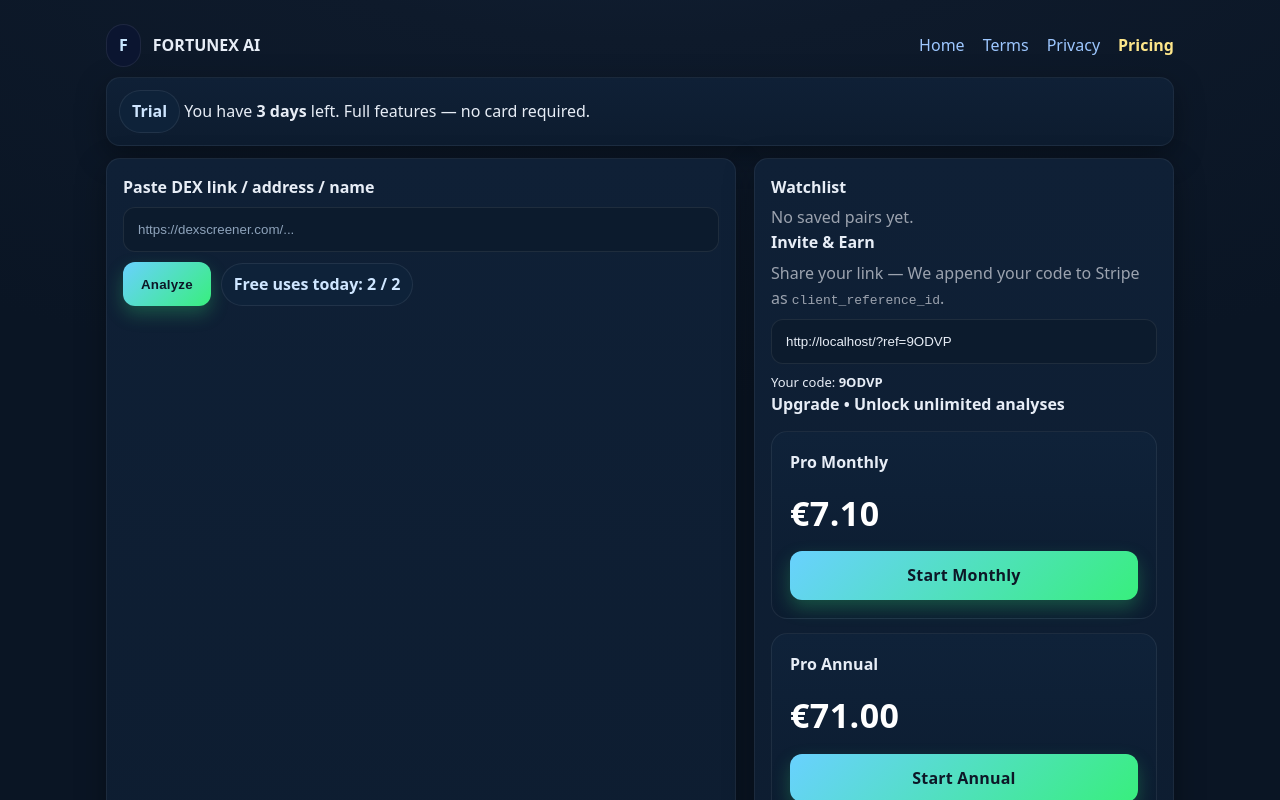
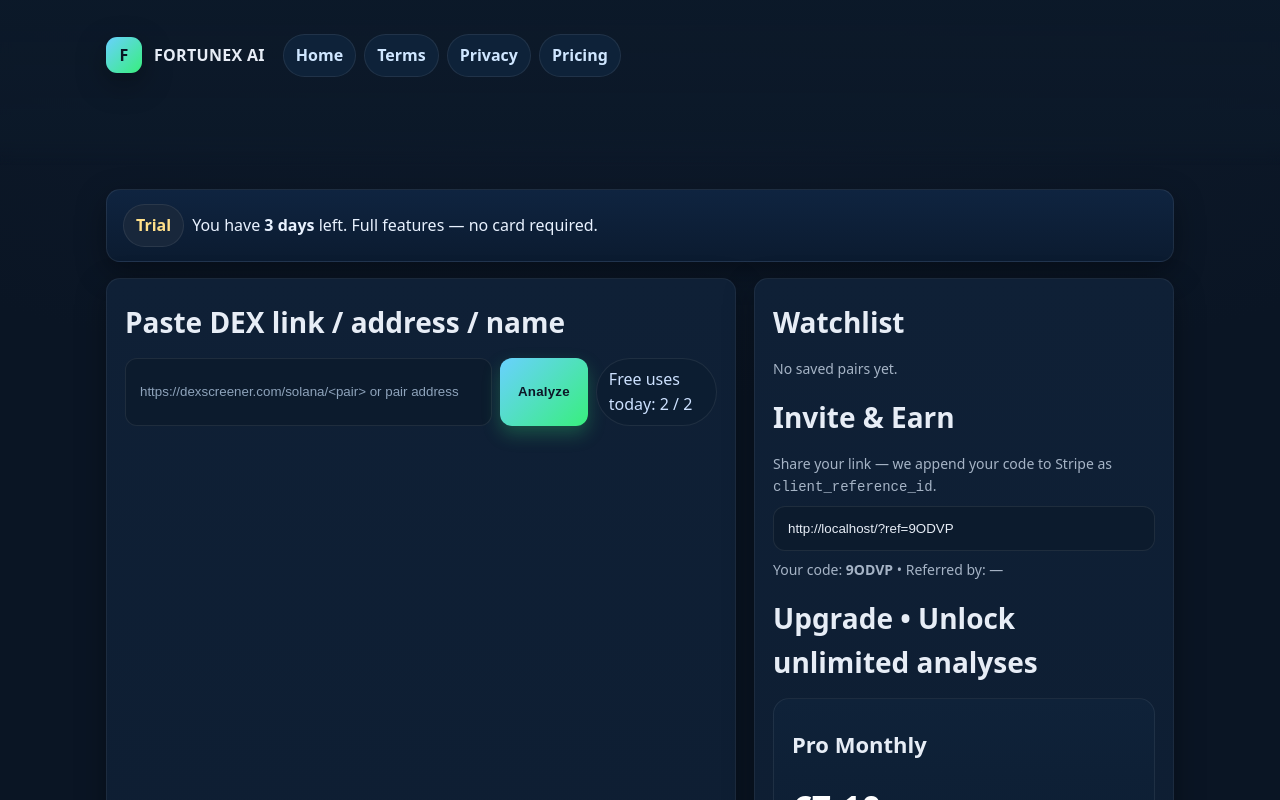
Before and after one commit to dexter720/Fortunex-AI, a React (Vite) app: page / in a window 1280 px wide. Shown: the top 800 px of the page. Built offline with nearby package versions, Linux system fonts and the light colour scheme; the HTML template or start-up script is replaced by a standard one.

Commit message:
Refactor pricing links and input parsing logic
Refactor pricing links and input parsing logic for better clarity and functionality.

```diff
--- a/src/App.jsx
+++ b/src/App.jsx
@@ -1,355 +1,314 @@
 import React, { useEffect, useMemo, useState } from "react";
 
-/* =============================
-   PRICING (replace with Stripe links later)
-   ============================= */
-const CHECKOUT = {
-  MONTHLY: "#monthly", // put your Stripe payment link here
-  ANNUAL: "#annual",   // put your Stripe payment link here
-  LIFETIME: "#lifetime"// put your Stripe payment link here
+/** ========== CONFIG (edit these when you add Stripe) ========== */
+const STRIPE_MONTHLY = "https://buy.stripe.com/your-monthly-link";
+const STRIPE_ANNUAL  = "https://buy.stripe.com/your-annual-link";
+const STRIPE_LIFE    = "https://buy.stripe.com/your-lifetime-link";
+/** ============================================================= */
+
+const TRIAL_DAYS = 3;
+const FREE_USES_PER_DAY = 2;
+
+/* Helpers */
+const fmt = (n, d = 2) => {
+  if (n === null || n === undefined || isNaN(n)) return "—";
+  return Number(n).toLocaleString(undefined, { maximumFractionDigits: d });
 };
+const todayKey = () => new Date().toISOString().slice(0, 10);
+const getParam = (k) => new URLSearchParams(window.location.search).get(k) || "";
+const clamp = (n, a, b) => Math.max(a, Math.min(b, n));
 
-/* =============================
-   UTIL — parse user input
-   accepts: dexscreener link, token address, or name
-   ============================= */
-function parseDexInput(raw) {
-  const txt = (raw || "").trim();
-  if (!txt) return null;
+/* Dex link parsing */
+function parseInput(raw) {
+  if (!raw) return null;
+  const s = raw.trim();
 
-  // direct dexscreener link -> grab query part after last '/'
+  // If it's a full Dexscreener link
   try {
-    if (txt.includes("dexscreener.com")) {
-      const u = new URL(txt);
+    const u = new URL(s);
+    if (u.hostname.includes("dexscreener.com")) {
       const parts = u.pathname.split("/").filter(Boolean);
-      const last = parts[parts.length - 1];
-      return last || txt;
+      // /solana/<pairAddress> OR /<chain>/<pairAddress>
+      if (parts.length >= 2) return { chain: parts[0], pair: parts[1] };
     }
-  } catch {
-    /* fall through */
+  } catch (_) {}
+
+  // If it's a bare address, assume Solana pair (common for your use-case)
+  if (/^[A-Za-z0-9]{20,60}$/.test(s)) return { chain: "solana", pair: s };
+
+  return null;
 }
 
-  // token address or name
-  return txt;
+export default function App() {
+  const [raw, setRaw] = useState("");
+  const [freeLeft, setFreeLeft] = useState(FREE_USES_PER_DAY);
+  const [analysis, setAnalysis] = useState(null);
+  const [loading, setLoading] = useState(false);
+  const [err, setErr] = useState("");
+
+  // --- Referral code (stable per browser) ---
+  const myRef = useMemo(() => {
+    let code = localStorage.getItem("fx_ref");
+    if (!code) {
+      // 5-char base36 code
+      code = Math.random().toString(36).slice(2, 7).toUpperCase();
+      localStorage.setItem("fx_ref", code);
+    }
+    return code;
+  }, []);
+
+  // --- If user came through a referral, store it ---
+  useEffect(() => {
+    const ref = getParam("ref");
+    if (ref) localStorage.setItem("fx_referredBy", ref);
+  }, []);
+
+  // --- Trial state & free uses tally ---
+  const trial = useMemo(() => {
+    let start = localStorage.getItem("fx_trial_start");
+    if (!start) {
+      start = Date.now().toString();
+      localStorage.setItem("fx_trial_start", start);
+    }
+    const days = Math.floor((Date.now() - Number(start)) / 86400000);
+    return { daysUsed: days, daysLeft: Math.max(0, TRIAL_DAYS - days) };
+  }, []);
+
+  useEffect(() => {
+    const k = "fx_free_" + todayKey();
+    const used = Number(localStorage.getItem(k) || "0");
+    setFreeLeft(Math.max(0, FREE_USES_PER_DAY - used));
+  }, []);
+
+  function consumeFreeUse() {
+    const k = "fx_free_" + todayKey();
+    const used = Number(localStorage.getItem(k) || "0") + 1;
+    localStorage.setItem(k, String(used));
+    setFreeLeft(Math.max(0, FREE_USES_PER_DAY - used));
   }
 
-/* =============================
-   API — Dexscreener
-   ============================= */
-async function fetchDex(query) {
-  const url = `https://api.dexscreener.com/latest/dex/search?q=${encodeURIComponent(
-    query
-  )}`;
-  const r = await fetch(url);
-  if (!r.ok) throw new Error("Dexscreener unavailable");
-  const j = await r.json();
-  const pair = (j.pairs && j.pairs[0]) || null;
-  return pair;
+  // --- Main analyze ---
+  async function onAnalyze() {
+    setErr("");
+    setAnalysis(null);
+
+    const parsed = parseInput(raw);
+    if (!parsed) {
+      setErr("Please paste a valid Dexscreener pair URL or contract/pair address.");
+      return;
+    }
+    if (freeLeft <= 0) {
+      setErr("You’ve used your free analyses for today. Upgrade for unlimited access.");
+      return;
     }
 
-/* =============================
-   SCORING + EXPLANATION
-   ============================= */
-function toNum(x, d = 0) {
-  const n = Number(x);
-  return Number.isFinite(n) ? n : d;
-}
+    setLoading(true);
+    try {
+      const url = `https://api.dexscreener.com/latest/dex/pairs/${encodeURIComponent(
+        parsed.chain
+      )}/${encodeURIComponent(parsed.pair)}`;
 
-function computeScore(pair) {
-  if (!pair) return { score: 0, label: "Neutral", bars: { stab: 0, grow: 0, mom: 0 }, bullets: [] };
+      const r = await fetch(url);
+      if (!r.ok) throw new Error("Dexscreener returned an error.");
+      const j = await r.json();
 
-  const liq = toNum(pair.liquidity?.usd, 0);
-  const vol24 = toNum(pair.volume?.h24, 0);
-  const buys24 = toNum(pair.txns?.h24?.buys, 0);
-  const sells24 = toNum(pair.txns?.h24?.sells, 0);
-  const pc1 = toNum(pair.priceChange?.h1, 0);
-  const pc6 = toNum(pair.priceChange?.h6, 0);
-  const pc24 = toNum(pair.priceChange?.h24, 0);
-  const buyerShare = buys24 + sells24 > 0 ? (buys24 / (buys24 + sells24)) * 100 : 0;
+      const p = j?.pairs?.[0];
+      if (!p) throw new Error("Pair not found.");
 
-  // normalize roughly 0–10
-  const stability =
-    Math.min(10, (liq / 500000) * 10) * 0.6 + Math.min(10, (vol24 / 250000) * 10) * 0.4;
+      // Compute a simple score
+      const liquidity = Number(p.liquidity?.usd || 0);
+      const vol24 = Number(p.volume?.h24 || 0);
+      const txBuys = Number(p.txns?.h24?.buys || 0);
+      const txSells = Number(p.txns?.h24?.sells || 0);
+      const buyers = txBuys + txSells ? (txBuys / (txBuys + txSells)) * 100 : 0;
 
-  const growth =
-    Math.min(10, Math.max(0, (pc24 + 25) / 5)) * 0.7 +
-    Math.min(10, Math.max(0, (pc6 + 15) / 3)) * 0.3;
+      const stability = clamp(10 - Math.abs(Number(p.priceChange?.h24 || 0)) / 10, 0, 10);
+      const growth = clamp(vol24 / (liquidity ? liquidity / 5 : 1), 0, 10);
+      const momentum = clamp((buyers - 50) / 5 + 5, 0, 10);
+      const fortune = clamp((stability + growth + momentum) / 3, 0, 10);
 
-  const momentum =
-    Math.min(10, Math.max(0, (pc1 + 10) / 2)) * 0.6 +
-    Math.min(10, Math.max(0, buyerShare / 10)) * 0.4;
+      const bias = fortune >= 6.7 ? "Bullish" : fortune <= 3.3 ? "Bearish" : "Neutral";
 
-  // weighted fortune score
-  const score = Math.round(stability * 3.5 + growth * 4 + momentum * 2.5);
+      const explain = [];
+      if (liquidity >= 100000) explain.push("Healthy liquidity supports price stability.");
+      else if (liquidity >= 20000) explain.push("Moderate liquidity; can still move quickly.");
 
-  const label =
-    score >= 70 ? "Bullish"
-      : score <= 35 ? "Bearish"
-      : "Neutral";
+      if (vol24 > liquidity / 5) explain.push("Strong 24h volume relative to liquidity.");
+      if (buyers > 55) explain.push("Buyers dominate recent transactions.");
+      if (Math.abs(Number(p.priceChange?.h24 || 0)) < 5)
+        explain.push("Controlled volatility over 24h.");
 
-  // explanations
-  const bullets = [];
-  if (liq >= 100000) bullets.push("Healthy liquidity provides better entry/exit.");
-  else if (liq > 0) bullets.push("Low liquidity — price can move fast and slip.");
-  if (vol24 >= 100000) bullets.push("Good trading activity in the last 24h.");
-  if (buyerShare >= 55) bullets.push("Buyers dominate recent flow (>55%).");
-  if (pc24 >= 20) bullets.push("Strong 24h growth — watch for continuation or pullback.");
-  if (pc24 <= -20) bullets.push("Significant 24h drawdown — risk elevated.");
-  if (bullets.length === 0) bullets.push("Mixed signals — consider waiting for confirmation.");
+      if (explain.length === 0)
+        explain.push("Mixed signals — requires caution and deeper due diligence.");
 
-  return {
-    score: Math.max(0, Math.min(100, score)),
-    label,
-    bars: {
-      stab: Number(stability.toFixed(1)),
-      grow: Number(growth.toFixed(1)),
-      mom: Number(momentum.toFixed(1))
-    },
-    bullets,
-    buyerShare: Number(buyerShare.toFixed(1)),
-    changes: { pc1, pc6, pc24 }
-  };
-}
+      setAnalysis({
+        name: p.baseToken?.name || p.baseToken?.symbol || "Token",
+        pairAddress: p.pairAddress,
+        priceUsd: Number(p.priceUsd || 0),
+        liquidity,
+        vol24,
+        tx24: { buys: txBuys, sells: txSells },
+        buyersPct: buyers,
+        priceChange: p.priceChange || {},
+        pooled: p.liquidity || {},
+        createdAt: p.pairCreatedAt || null,
+        fortune,
+        stability,
+        growth,
+        momentum,
+        bias,
+        explain,
+        link: p.url,
+        chain: parsed.chain
+      });
 
-/* =============================
-   LOCAL STORAGE helpers
-   ============================= */
-const LS = {
-  dailyKey: () => `fx-free-${new Date().toISOString().slice(0,10)}`
-};
-
-function useDailyQuota(freePerDay = 2) {
-  const [left, setLeft] = useState(freePerDay);
-  useEffect(() => {
-    const k = LS.dailyKey();
-    const saved = localStorage.getItem(k);
-    setLeft(saved == null ? freePerDay : Math.max(0, Number(saved)));
-  }, [freePerDay]);
-
-  const consume = () => {
-    const k = LS.dailyKey();
-    const n = Math.max(0, Number(localStorage.getItem(k) ?? left) - 1);
-    localStorage.setItem(k, String(n));
-    setLeft(n);
-  };
-  return { left, consume };
-}
-
-/* =============================
-   MAIN COMPONENT
-   ============================= */
-export default function App() {
-  const [input, setInput] = useState("");
-  const [loading, setLoading] = useState(false);
-  const [pair, setPair] = useState(null);
-  const [error, setError] = useState("");
-
-  const quota = useDailyQuota(2);
-  const result = useMemo(() => computeScore(pair), [pair]);
-
-  // simple “trial” banner — 3 days from first visit
-  const [trialLeft, setTrialLeft] = useState(3);
-  useEffect(() => {
-    const k = "fx-trial-start";
-    const now = Date.now();
-    let start = Number(localStorage.getItem(k));
-    if (!start) { start = now; localStorage.setItem(k, String(now)); }
-    const days = Math.max(0, 3 - Math.floor((now - start) / (1000*60*60*24)));
-    setTrialLeft(days);
-  }, []);
-
-  async function handleAnalyze() {
-    setError("");
-    if (quota.left <= 0) { setError("Free limit reached for today."); return; }
-
-    const q = parseDexInput(input);
-    if (!q) { setError("Paste a valid DEX link / address / name."); return; }
-
-    try {
-      setLoading(true);
-      const p = await fetchDex(q);
-      if (!p) throw new Error("No results found.");
-      setPair(p);
-      quota.consume();
+      consumeFreeUse();
     } catch (e) {
-      setError(e.message || "Failed to fetch.");
+      setErr(e.message || "Analysis failed.");
     } finally {
       setLoading(false);
     }
   }
 
-  // share code for referrals
-  const myCode = useMemo(() => {
-    let code = localStorage.getItem("fx-ref-code");
-    if (!code) {
-      code = Math.random().toString(36).slice(2, 7).toUpperCase();
-      localStorage.setItem("fx-ref-code", code);
-    }
-    return code;
-  }, []);
-  const shareLink = `${location.origin}/?ref=${myCode}`;
+  // --- Invite link that carries your ref code ---
+  const inviteLink = useMemo(() => {
+    const u = new URL(window.location.href);
+    u.searchParams.set("ref", myRef);
+    return u.toString();
+  }, [myRef]);
+
+  // --- Pricing links append ref for Stripe client_reference_id ---
+  const refSuffix = `?client_reference_id=${myRef}${getParam("ref") ? `&referred_by=${getParam("ref")}` : ""}`;
+  const payMonthly = STRIPE_MONTHLY + refSuffix;
+  const payAnnual  = STRIPE_ANNUAL  + refSuffix;
+  const payLife    = STRIPE_LIFE    + refSuffix;
 
   return (
+    <>
+      {/* Sticky top header */}
+      <div className="header-bar">
         <div className="container">
-      {/* top nav (sticky spacing handled by CSS container) */}
-      <div style={{display:"flex",justifyContent:"space-between",alignItems:"center",marginBottom:10}}>
-        <div style={{display:"flex",gap:12,alignItems:"center"}}>
-          <div className="badge" style={{fontWeight:900, background:"#0b1530", color:"#C9E7FF"}}>F</div>
-          <div style={{fontWeight:900}}>FORTUNEX AI</div>
+          <div className="nav">
+            <div className="brand">
+              <div className="brand-badge">F</div>
+              <div>FORTUNEX&nbsp;AI</div>
             </div>
-        <div style={{display:"flex",gap:18,alignItems:"center"}}>
-          <a href="./" aria-label="Home">Home</a>
-          <a href="./terms.html">Terms</a>
-          <a href="./privacy.html">Privacy</a>
-          <a href="#pricing" style={{color:"#FDE68A",fontWeight:800}}>Pricing</a>
+            <div className="gap-8" style={{flexWrap:"wrap"}}>
+              <a href="/" className="badge">Home</a>
+              <a href="/terms.html" className="badge">Terms</a>
+              <a href="/privacy.html" className="badge">Privacy</a>
+              <a href="/#pricing" className="badge">Pricing</a>
+            </div>
+          </div>
         </div>
       </div>
 
-      {/* trial banner */}
-      {trialLeft > 0 && (
-        <div className="card" style={{padding:12, marginBottom:12}}>
-          <span className="badge">Trial</span>{" "}
-          You have <b>{trialLeft} {trialLeft === 1 ? "day" : "days"}</b> left. Full features — no card required.
+      <div className="container">
+        {/* Trial banner */}
+        {trial.daysLeft > 0 && (
+          <div className="banner card">
+            <strong className="badge warn" style={{marginRight:8}}>Trial</strong>
+            You have <strong>{trial.daysLeft} {trial.daysLeft === 1 ? "day" : "days"}</strong> left. Full features — no card required.
           </div>
         )}
 
-      {/* main grid */}
-      <div className="grid-2">
-        {/* LEFT — input + result */}
-        <div className="card" style={{padding:16}}>
-          <div className="section" style={{marginBottom:12}}>
-            <div style={{fontWeight:800, marginBottom:8}}>Paste DEX link / address / name</div>
+        {/* Two columns */}
+        <div className="grid-2 mt-16">
+          {/* LEFT: Input + results */}
+          <div className="card">
+            <div className="h1">Paste DEX link / address / name</div>
+            <div className="gap-8">
               <input
-              value={input}
-              onChange={(e) => setInput(e.target.value)}
-              placeholder="https://dexscreener.com/..."
+                placeholder="https://dexscreener.com/solana/<pair> or pair address"
+                value={raw}
+                onChange={(e) => setRaw(e.target.value)}
               />
-            <div style={{display:"flex",alignItems:"center",gap:10, marginTop:10}}>
-              <button className="btn" onClick={handleAnalyze} disabled={loading}>
-                {loading ? "Analyzing..." : "Analyze"}
+              <button className="btn" onClick={onAnalyze} disabled={loading}>
+                {loading ? "Analyzing…" : "Analyze"}
               </button>
-              <div className="badge">Free uses today: {Math.max(0, quota.left)} / 2</div>
-            </div>
-            {error && <div style={{color:"#FCA5A5", marginTop:8}}>{error}</div>}
+              <div className="pill">Free uses today: {freeLeft} / {FREE_USES_PER_DAY}</div>
             </div>
 
-          {/* RESULT */}
-          {pair && (
-            <div className="section">
-              <div style={{display:"flex",justifyContent:"space-between",alignItems:"center"}}>
-                <div style={{display:"flex",alignItems:"center",gap:10}}>
-                  <span className="badge" style={{
-                    background: result.label === "Bullish" ? "#0c2b16" : result.label === "Bearish" ? "#2b0c0c" : "#0c162b",
-                    color: result.label === "Bullish" ? "#86efac" : result.label === "Bearish" ? "#fca5a5" : "#93c5fd"
-                  }}>{result.label}</span>
-                  <div style={{fontWeight:900}}>Fortune Score: {result.score}/100</div>
-                </div>
-                <a href={pair.url} target="_blank" rel="noreferrer">View on Dexscreener</a>
+            {err && <div className="badge warn mt-12">{err}</div>}
+
+            {analysis && (
+              <div className="mt-16">
+                <div className="h2">
+                  {analysis.name}{" "}
+                  <span className={`badge ${analysis.bias === "Bullish" ? "ok" : analysis.bias === "Bearish" ? "warn" : ""}`}>
+                    {analysis.bias}
+                  </span>
                 </div>
 
-              {/* bars */}
-              <div className="card" style={{padding:12, marginTop:12}}>
-                <div style={{fontWeight:800, marginBottom:8}}>
-                  {pair.baseToken?.symbol}/{pair.quoteToken?.symbol} • Buyer Share {result.buyerShare || 0}%
-                </div>
-                {[
-                  ["Stability", result.bars.stab],
-                  ["Growth", result.bars.grow],
-                  ["Momentum", result.bars.mom]
-                ].map(([label, val]) => (
-                  <div key={label} style={{margin:"8px 0"}}>
-                    <div style={{display:"flex",justifyContent:"space-between",fontSize:13,color:"#9CA3AF"}}>
-                      <span>{label}</span><span>{val}/10</span>
-                    </div>
-                    <div style={{height:10, background:"#0A1326", border:"1px solid #1E2A44", borderRadius:8}}>
-                      <div style={{
-                        width:`${Math.min(100, (val/10)*100)}%`,
-                        height:"100%",
-                        borderRadius:8,
-                        background:"linear-gradient(90deg, #60A5FA, #22C55E)"
-                      }}/>
-                    </div>
-                  </div>
-                ))}
+                {/* Bars */}
+                <div className="mt-12">
+                  <div className="small">Fortune Score: {fmt(analysis.fortune,1)}/10</div>
+                  <div className="small">Stability: {fmt(analysis.stability,1)}/10 • Growth: {fmt(analysis.growth,1)}/10 • Momentum: {fmt(analysis.momentum,1)}/10</div>
                 </div>
 
-              {/* deltas & metrics */}
-              <div className="grid-2" style={{marginTop:12}}>
-                <div className="card" style={{padding:12}}>
-                  <div style={{fontWeight:800, marginBottom:8}}>Changes</div>
-                  <div>1h: {result.changes.pc1}% • 6h: {result.changes.pc6}% • 24h: {result.changes.pc24}%</div>
-                </div>
-                <div className="card" style={{padding:12}}>
-                  <div style={{fontWeight:800, marginBottom:8}}>Market</div>
-                  <div>Price: {pair.priceUsd ? `$${Number(pair.priceUsd).toFixed(6)}` : "—"}</div>
-                  <div>Liquidity: ${toNum(pair.liquidity?.usd).toLocaleString()}</div>
-                  <div>Vol 24h: ${toNum(pair.volume?.h24).toLocaleString()}</div>
-                  <div>Tx 24h: {toNum(pair.txns?.h24?.buys)} buys / {toNum(pair.txns?.h24?.sells)} sells</div>
-                </div>
+                {/* Key stats */}
+                <div className="grid-2 mt-12" style={{gap:12}}>
+                  <div className="card"><div className="small">Price</div><div className="price">${fmt(analysis.priceUsd,6)}</div></div>
+                  <div className="card"><div className="small">Liquidity</div><div className="price">${fmt(analysis.liquidity,0)}</div></div>
+                  <div className="card"><div className="small">Vol 24h</div><div className="price">${fmt(analysis.vol24,0)}</div></div>
+                  <div className="card"><div className="small">Tx 24h</div><div className="price">{fmt(analysis.tx24.buys,0)} buys / {fmt(analysis.tx24.sells,0)} sells</div></div>
                 </div>
 
-              {/* explanations */}
-              <div className="card" style={{padding:12, marginTop:12}}>
-                <div style={{fontWeight:900, marginBottom:8}}>AI Insight</div>
-                <ul style={{margin:"6px 0 0 16px"}}>
-                  {result.bullets.map((b, i) => <li key={i}>{b}</li>)}
+                {/* Explanations */}
+                <div className="card mt-12">
+                  <div className="h2">AI Insight</div>
+                  <ul style={{margin:"8px 0 0 18px"}}>
+                    {analysis.explain.map((x, i) => <li key={i}>{x}</li>)}
                   </ul>
-                <div style={{marginTop:10, color:"#93A3B5", fontSize:13}}>
-                  Educational insights only — Not financial advice.
+                  <div className="mt-12">
+                    <a href={analysis.link} className="btn secondary" target="_blank" rel="noreferrer">View on Dexscreener</a>
                   </div>
+                  <div className="note mt-12">Educational insights only — not financial advice.</div>
                 </div>
               </div>
             )}
           </div>
 
-        {/* RIGHT — watchlist + invite + pricing */}
-        <div className="card" style={{padding:16}}>
-          <div className="section">
-            <div style={{fontWeight:900, marginBottom:6}}>Watchlist</div>
-            <div style={{color:"#9CA3AF"}}>No saved pairs yet.</div>
+          {/* RIGHT: Watchlist + Invite + Pricing */}
+          <div className="card">
+            <div className="h1">Watchlist</div>
+            <div className="note">No saved pairs yet.</div>
+
+            <div className="h1 mt-16">Invite & Earn</div>
+            <div className="note">
+              Share your link — we append your code to Stripe as <code>client_reference_id</code>.
             </div>
+            <input className="mt-8" readOnly value={inviteLink} onFocus={(e)=>e.target.select()} />
+            <div className="small mt-8">Your code: <strong>{myRef}</strong> • Referred by: {localStorage.getItem("fx_referredBy") || "—"}</div>
 
-          <div className="section">
-            <div style={{fontWeight:900, marginBottom:6}}>Invite & Earn</div>
-            <div style={{color:"#9CA3AF", marginBottom:8}}>
-              Share your link — We append your code to Stripe as <code>client_reference_id</code>.
-            </div>
-            <input value={shareLink} readOnly onFocus={(e)=>e.target.select()} />
-            <div style={{marginTop:8, fontSize:13}}>Your code: <b>{myCode}</b></div>
-          </div>
+            <div id="pricing" className="h1 mt-16">Upgrade • Unlock unlimited analyses</div>
 
-          <div id="pricing" className="section">
-            <div style={{fontWeight:900, marginBottom:10}}>Upgrade • Unlock unlimited analyses</div>
-
-            <div className="pricing-block" style={{marginBottom:12}}>
-              <div style={{fontWeight:900}}>Pro Monthly</div>
+            <div className="pricing-block">
+              <div className="h2">Pro Monthly</div>
               <div className="price">€7.10</div>
-              <a className="btn" href={CHECKOUT.MONTHLY}>Start Monthly</a>
-            </div>
-
-            <div className="pricing-block" style={{marginBottom:12}}>
-              <div style={{fontWeight:900}}>Pro Annual</div>
-              <div className="price">€71.00</div>
-              <a className="btn" href={CHECKOUT.ANNUAL}>Start Annual</a>
+              <a className="btn mt-8" href={payMonthly}>Start Monthly</a>
             </div>
 
             <div className="pricing-block">
-              <div style={{fontWeight:900}}>Lifetime</div>
-              <div className="price">€107.00</div>
-              <a className="btn" href={CHECKOUT.LIFETIME}>Buy Lifetime</a>
+              <div className="h2">Pro Annual</div>
+              <div className="price">€71.00</div>
+              <a className="btn mt-8" href={payAnnual}>Start Annual</a>
             </div>
 
-            <div style={{marginTop:10, color:"#93A3B5", fontSize:12}}>
-              Educational tool — not financial advice.
+            <div className="pricing-block">
+              <div className="h2">Lifetime</div>
+              <div className="price">€107.00</div>
+              <a className="btn mt-8" href={payLife}>Buy Lifetime</a>
             </div>
-          </div>
+
+            <div className="note mt-12">Educational tool — not financial advice.</div>
           </div>
         </div>
 
-      {/* footer */}
-      <div style={{textAlign:"center", color:"#9CA3AF", margin:"14px 0 8px"}}>
+        <div className="footer center mt-20">
           © {new Date().getFullYear()} Fortunex AI • Educational insights only.
         </div>
       </div>
+    </>
   );
 }
```
Lines whose indentation alone changed are shown as unchanged.
